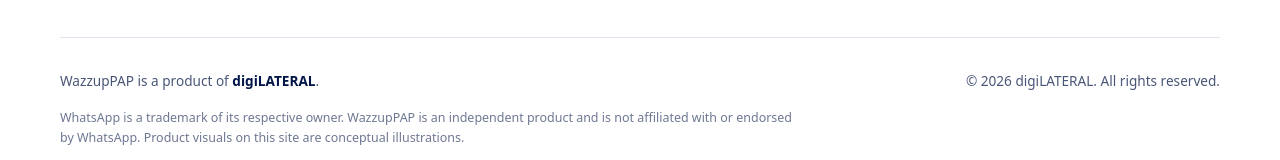
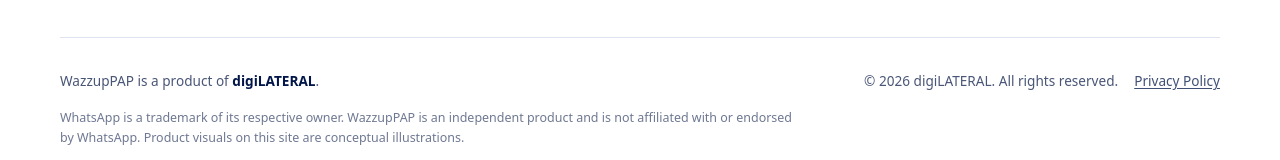
Before and after one commit to Rohan9833/WazzupPAP_display, a React (Vite) app in the folder frontend/: page / in a window 1280 px wide. Shown: the part 6056-6216 px from the top of the page. Built offline with nearby package versions, Linux system fonts and the light colour scheme; no server answers.

Commit message:
Add privacy policy link to footer

```diff
--- a/frontend/src/components/layout/Footer.jsx
+++ b/frontend/src/components/layout/Footer.jsx
@@ -38,7 +38,17 @@ export default function Footer() {
           <p>
             WazzupPAP is a product of <span className="font-semibold text-ink">digiLATERAL</span>.
           </p>
-          <p>© {YEAR} digiLATERAL. All rights reserved.</p>
+          <p className="flex flex-wrap items-center gap-x-4 gap-y-2">
+            <span>© {YEAR} digiLATERAL. All rights reserved.</span>
+            <a
+              href="https://digilateral.com/privacy"
+              target="_blank"
+              rel="noopener noreferrer"
+              className="text-ink/75 underline underline-offset-2 hover:text-ink"
+            >
+              Privacy Policy
+            </a>
+          </p>
         </div>
         <p className="mt-4 max-w-[60em] text-[0.78rem] leading-relaxed text-slate/80">
           WhatsApp is a trademark of its respective owner. WazzupPAP is an independent product and is not affiliated
```
